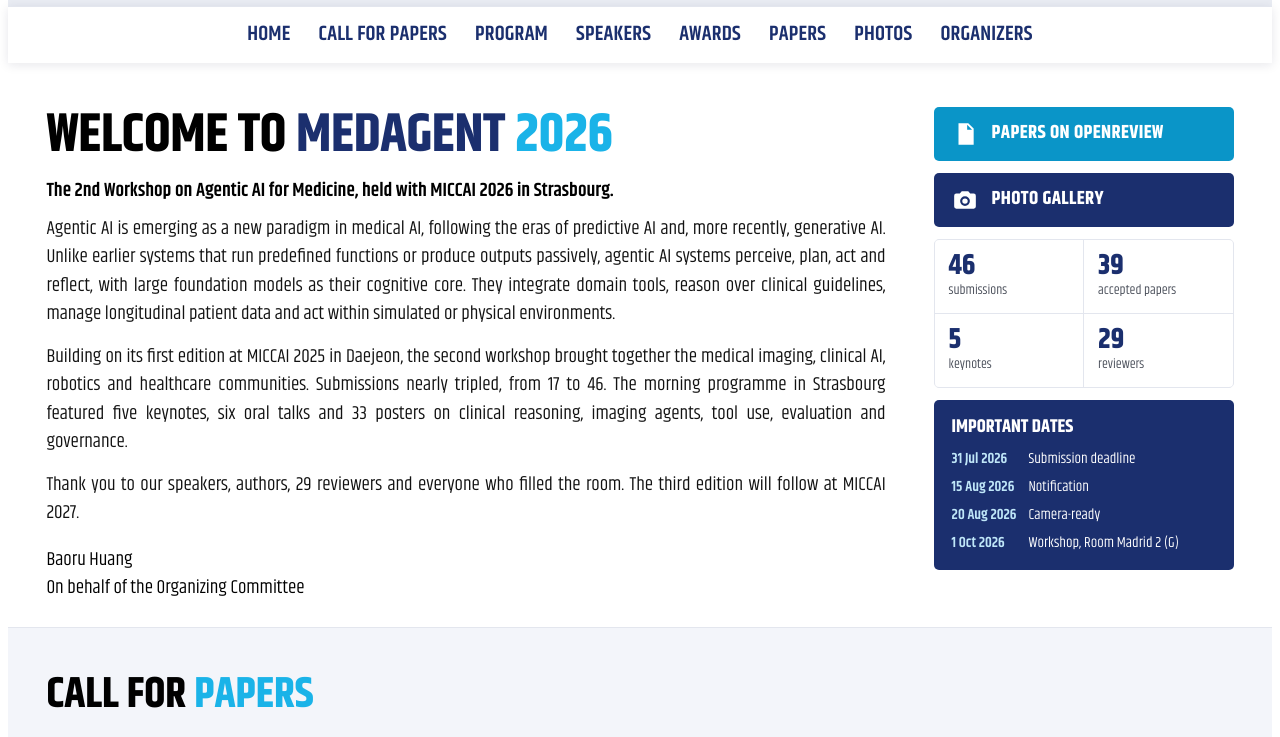
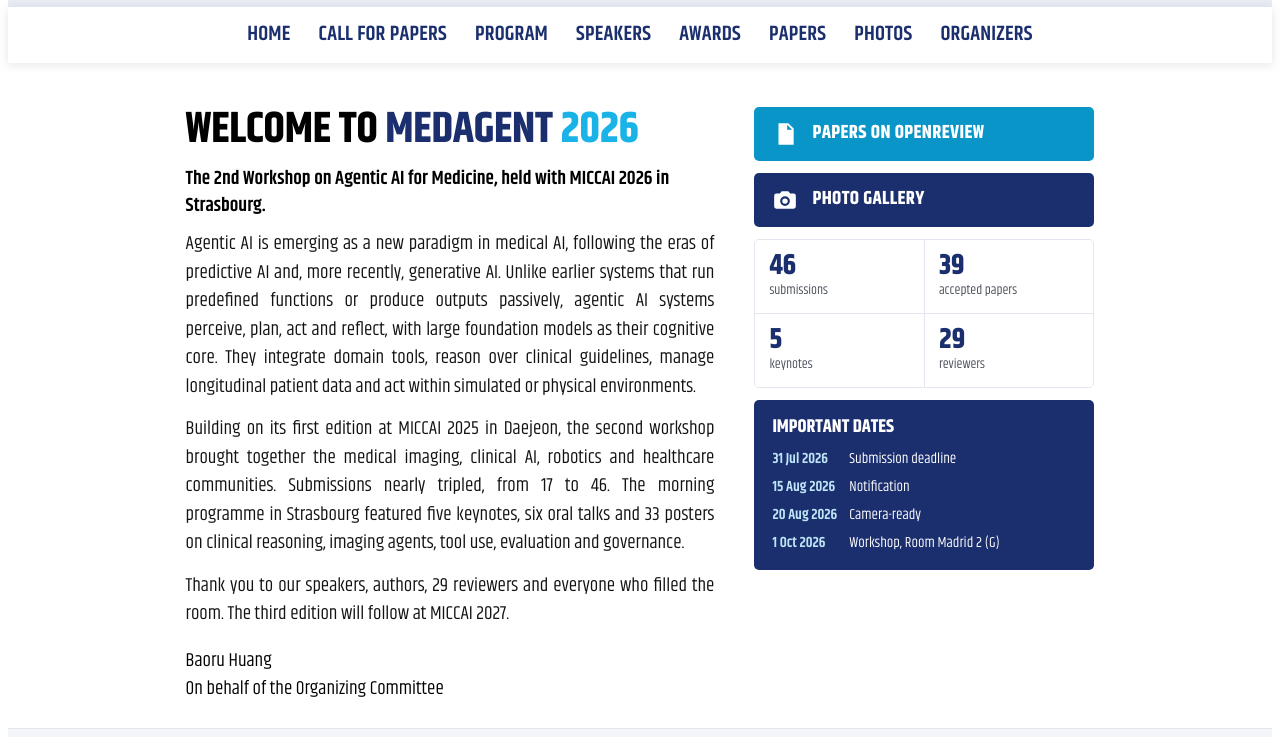
Before and after one commit to med-agent/med-agent.github.io, a plain HTML site: page index.html in a window 1280 px wide. Shown: the part 583-1320 px from the top of the page. Drawn offline with Linux system fonts and the light colour scheme.

Commit message:
MICCAI-like side margins and sidebar width
Co-Authored-By: Claude Opus 5.5 <noreply@anthropic.com>

```diff
--- a/index.html
+++ b/index.html
@@ -19,7 +19,7 @@ body{background:var(--paper);color:var(--text);font:19px/1.5 var(--body);-webkit
 a{color:var(--link);text-underline-offset:3px}
 a:focus-visible,button:focus-visible,summary:focus-visible{outline:2px solid var(--cyan);outline-offset:3px}
 h1,h2,h3{margin:0;color:var(--ink);text-wrap:balance}
-.wrap{max-width:1440px;margin-inline:auto;padding-left:max(clamp(16px,3vw,40px),env(safe-area-inset-left,0px));padding-right:max(clamp(16px,3vw,40px),env(safe-area-inset-right,0px))}
+.wrap{max-width:1320px;box-sizing:content-box;margin-inline:auto;padding-left:max(max(16px,17vw - 40px),env(safe-area-inset-left,0px));padding-right:max(max(16px,17vw - 40px),env(safe-area-inset-right,0px))}
 
 /* header */
 .masthead{background:var(--paper)}
@@ -60,8 +60,8 @@ body::before{content:"";position:fixed;inset:0 0 auto;height:env(safe-area-inset
 .mainnav a:hover{color:var(--cyan-dk);border-bottom-color:var(--cyan)}
 
 /* body layout */
-.layout{display:grid;grid-template-columns:minmax(0,1fr) 300px;gap:48px;padding-block:44px 24px}
-.welcome{font:700 clamp(2.2rem,4.6vw,3.4rem)/1.05 var(--cond);text-transform:uppercase;letter-spacing:-.005em}
+.layout{display:grid;grid-template-columns:minmax(0,1fr) 340px;gap:40px;padding-block:44px 24px}
+.welcome{font:700 clamp(2rem,3.4vw,3.4rem)/1.05 var(--cond);text-transform:uppercase;letter-spacing:-.005em}
 .welcome .n{color:var(--navy)}.welcome .c{color:var(--cyan)}
 .kicker{font:600 1.2rem/1.4 var(--cond);color:var(--ink);margin:14px 0 10px}
 .prose p{margin:0 0 14px;text-align:justify;hyphens:auto}
```
